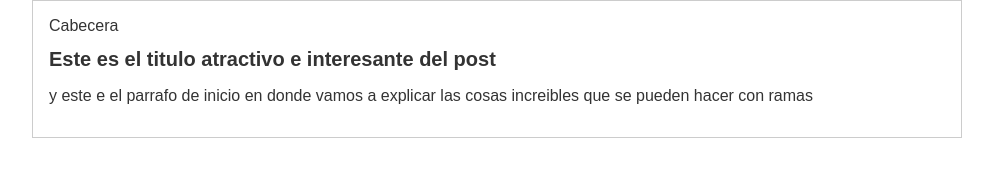
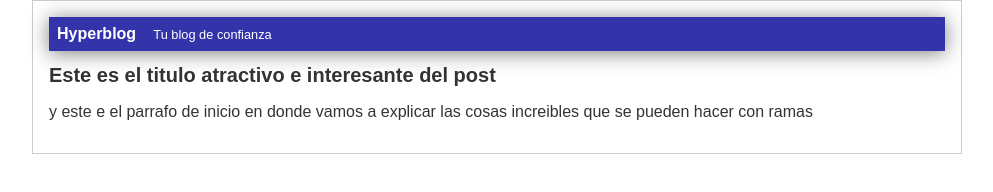
Before and after one commit to rjuarez1/hiperblog, a plain HTML site: page blogpost.html in a window 1280 px wide. Shown: the whole page, without its empty margins (143-1136 px from the left). Drawn offline with Linux system fonts and the light colour scheme.

Commit message:
Finalizada la cabecera con diseño azul

```diff
--- a/blogpost.html
+++ b/blogpost.html
@@ -10,7 +10,10 @@
 </head>
 <body>
     <div id="container">
-        <div id="cabecera">Cabecera</div>
+        <div id="cabecera">
+            Hyperblog
+            <span id="tagline">Tu blog de confianza</span>
+        </div>
         <div id="post">
             <h1>Este es el titulo atractivo e interesante del post</h1>
             <p>y este e el parrafo de inicio en donde vamos a explicar las cosas increibles que se pueden hacer con ramas</p>
--- a/estilos.css
+++ b/estilos.css
@@ -16,6 +16,20 @@
     border: 1px solid #ccc;
     margin: 0 auto;
 }
+#cabecera{
+    background: #33a;
+    box-shadow: 0px 2px 20px 0px rgba(0, 0, 0, .5);
+    color: white;
+    font-weight: bold;
+    margin: 0;
+    padding: 0.5em;
+}
+
+#cabecera #tagline{
+    padding: 0 0 0 1em;
+    font-weight: normal;
+    font-size: 0.8em;
+}
 
 #container h1{
     font-size: 20px;
```
